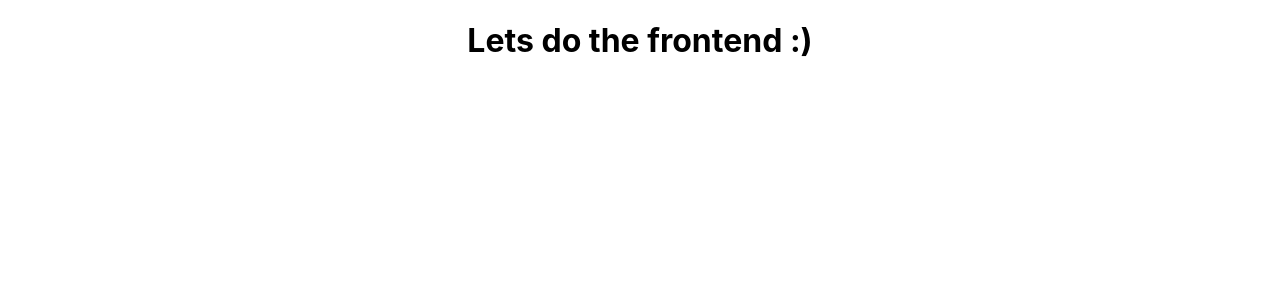
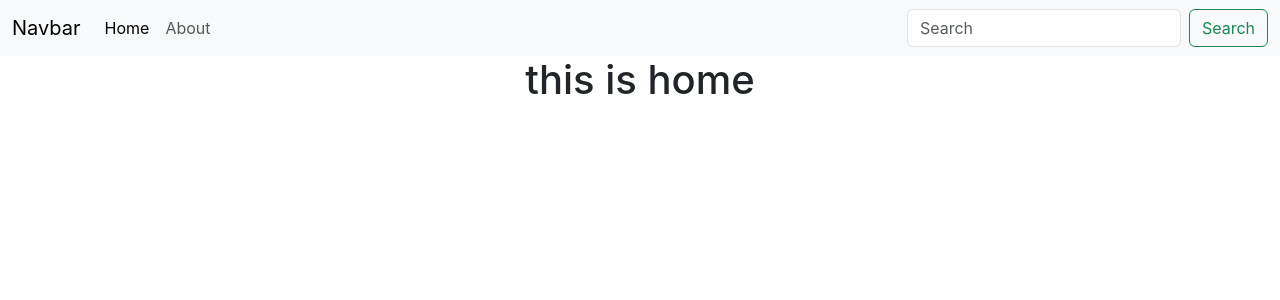
Before and after one commit to sailendrachettri/harry-mern-stack-learning, a React (Create React App) app in the folder proj1/inotebook/: page / in a window 1280 px wide. Shown: the top 300 px of the page. Built offline with nearby package versions, Linux system fonts and the light colour scheme.

Commit message:
lecture 56 complected

```diff
--- a/proj1/inotebook/public/index.html
+++ b/proj1/inotebook/public/index.html
@@ -23,6 +23,8 @@
       Learn how to configure a non-root public URL by running `npm run build`.
     -->
   <title>iNotebook - An online note taking webapplication</title>
+  <link href="https://cdn.jsdelivr.net/npm/bootstrap@5.3.0-alpha2/dist/css/bootstrap.min.css" rel="stylesheet"
+    integrity="sha384-aFq/bzH65dt+w6FI2ooMVUpc+21e0SRygnTpmBvdBgSdnuTN7QbdgL+OapgHtvPp" crossorigin="anonymous">
 </head>
 
 <body>
@@ -38,6 +40,10 @@
       To begin the development, run `npm start` or `yarn start`.
       To create a production bundle, use `npm run build` or `yarn build`.
     -->
+  <script src="https://cdn.jsdelivr.net/npm/bootstrap@5.3.0-alpha2/dist/js/bootstrap.bundle.min.js"
+    integrity="sha384-qKXV1j0HvMUeCBQ+QVp7JcfGl760yU08IQ+GpUo5hlbpg51QRiuqHAJz8+BrxE/N"
+    crossorigin="anonymous"></script>
+
 </body>
 
 </html>
--- a/proj1/inotebook/src/App.js
+++ b/proj1/inotebook/src/App.js
@@ -1,10 +1,22 @@
 import './App.css';
+import { BrowserRouter as Router, Route, Routes } from 'react-router-dom';
+import Navbar from './components/Navbar';
+import Home from './components/Home';
+import About from './components/About';
+import User from './components/User';
 
 function App() {
   return (
     <div className="App">
       <>
-        <h1>Lets do the frontend :)</h1>
+        <Router >
+          <Navbar />
+          <Routes>
+            <Route path='/' element={<Home />} />
+            <Route path='/about' element={<About />} />
+            <Route path='/user' element={<User />} />
+          </Routes>
+        </Router>
       </>
     </div>
   );
--- /dev/null
+++ b/proj1/inotebook/src/components/About.js
@@ -0,0 +1,9 @@
+import React from 'react'
+
+const About = () => {
+    return (
+        <div>About</div>
+    )
+}
+
+export default About
--- /dev/null
+++ b/proj1/inotebook/src/components/Home.js
@@ -0,0 +1,11 @@
+import React from 'react'
+
+const Home = () => {
+    return (
+        <>
+            <h1>this is home</h1>
+        </>
+    )
+}
+
+export default Home
--- /dev/null
+++ b/proj1/inotebook/src/components/Navbar.js
@@ -0,0 +1,33 @@
+import React from 'react'
+import { Link } from 'react-router-dom'
+
+function Navbar() {
+    return (
+        <>
+            <nav className="navbar navbar-expand-lg bg-body-tertiary">
+                <div className="container-fluid">
+                    <Link className="navbar-brand" to="/">Navbar</Link>
+                    <button className="navbar-toggler" type="button" data-bs-toggle="collapse" data-bs-target="#navbarSupportedContent" aria-controls="navbarSupportedContent" aria-expanded="false" aria-label="Toggle navigation">
+                        <span className="navbar-toggler-icon"></span>
+                    </button>
+                    <div className="collapse navbar-collapse" id="navbarSupportedContent">
+                        <ul className="navbar-nav me-auto mb-2 mb-lg-0">
+                            <li className="nav-item">
+                                <Link className="nav-link active" aria-current="page" to="/">Home</Link>
+                            </li>
+                            <li className="nav-item">
+                                <Link className="nav-link" to="/about">About</Link>
+                            </li>
+                        </ul>
+                        <form className="d-flex" role="search">
+                            <input className="form-control me-2" type="search" placeholder="Search" aria-label="Search" />
+                            <button className="btn btn-outline-success" type="submit">Search</button>
+                        </form>
+                    </div>
+                </div>
+            </nav>
+        </>
+    )
+}
+
+export default Navbar
--- /dev/null
+++ b/proj1/inotebook/src/components/User.js
@@ -0,0 +1,9 @@
+import React from 'react'
+
+function User() {
+    return (
+        <div>User</div>
+    )
+}
+
+export default User
```
